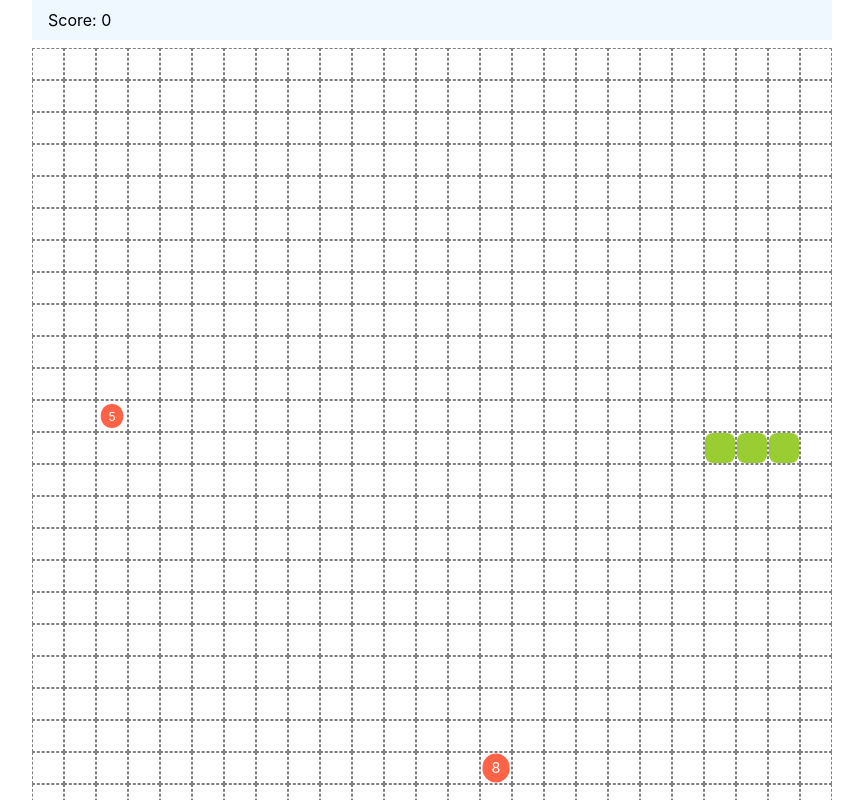
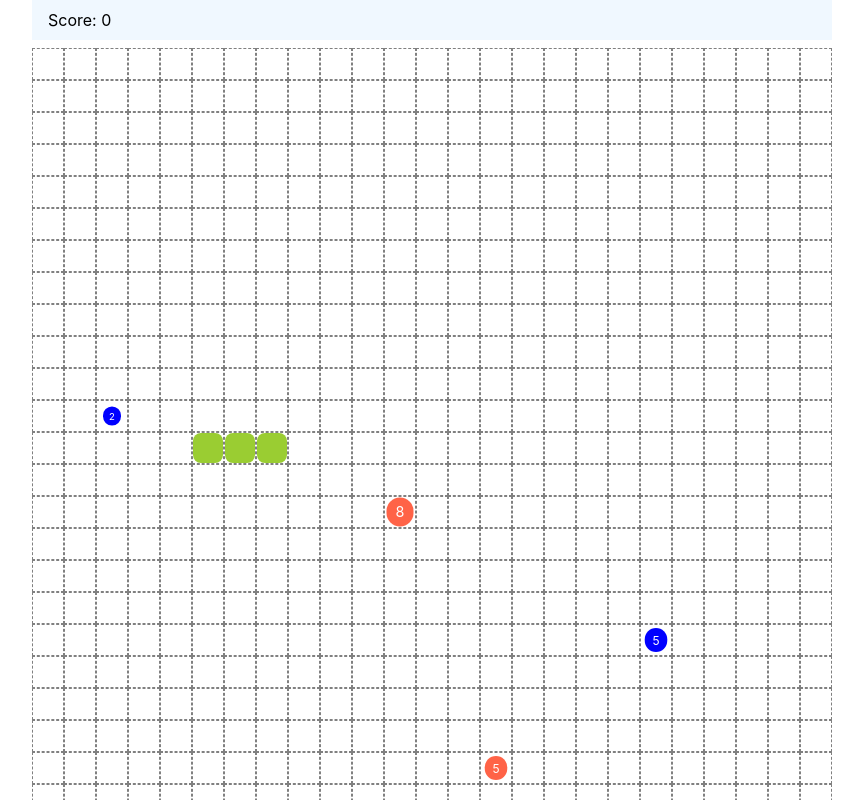
Before and after one commit to recruit-org/snake, a Next.js app: page / in a window 1280 px wide. Shown: the whole page, without its empty margins (208-1071 px from the left). Built offline with nearby package versions, Linux system fonts and the light colour scheme.

Commit message:
add poison feature

```diff
--- a/pages/index.js
+++ b/pages/index.js
@@ -12,6 +12,7 @@ const CellType = {
   Snake: "snake",
   Food: "food",
   Empty: "empty",
+  Poison: "poison",
 };
 
 const Direction = {
@@ -34,6 +35,15 @@ const Cell = ({ x, y, type, remaining }) => {
       case CellType.Food:
         return {
           backgroundColor: "tomato",
+          borderRadius: 20,
+          width: 32,
+          height: 32,
+          transform: `scale(${0.5 + remaining / 20})`,
+        };
+
+      case CellType.Poison:
+        return {
+          backgroundColor: "blue",
           borderRadius: 20,
           width: 32,
           height: 32,
@@ -100,6 +110,7 @@ const useSnake = () => {
   const [direction, setDirection] = useState(getInitialDirection());
 
   const [foods, setFoods] = useState([]);
+  const [poisons, setPoisons] = useState([]);
 
   const score = snake.length - 3;
 
@@ -110,6 +121,7 @@ const useSnake = () => {
   const resetGame = useCallback(() => {
     setFoods([]);
     setDirection(getInitialDirection());
+    setPoisons([]);
   }, []);
 
   const removeFoods = useCallback(() => {
@@ -119,11 +131,23 @@ const useSnake = () => {
     );
   }, []);
 
+  const removePoisons = useCallback(() => {
+    setPoisons((currentPoisons) =>
+      currentPoisons.filter(
+        (poison) => Date.now() - poison.createdAt <= 10 * 1000
+      )
+    );
+  }, []);
+
   // ?. is called optional chaining
   // see: https://developer.mozilla.org/en-US/docs/Web/JavaScript/Reference/Operators/Optional_chaining
   const isFood = useCallback(
-    ({ x, y }) => foods.some((food) => food.x === x && food.y === y),
+    ({ x, y }) => foods.find((food) => food.x === x && food.y === y),
     [foods]
+  );
+  const isPoison = useCallback(
+    ({ x, y }) => poisons.find((poison) => poison.x === x && poison.y === y),
+    [poisons]
   );
 
   const isSnake = useCallback(
@@ -132,13 +156,25 @@ const useSnake = () => {
     [snake]
   );
 
+  const isAllowedCell = useCallback(
+    (newCell) => isSnake(newCell) || isFood(newCell || isPoison(newCell)),
+    [isFood, isPoison, isSnake]
+  );
   const addFood = useCallback(() => {
     let newFood = getRandomCell();
-    while (isSnake(newFood) || isFood(newFood)) {
+    while (isAllowedCell(newFood)) {
       newFood = getRandomCell();
     }
     setFoods((currentFoods) => [...currentFoods, newFood]);
-  }, [isFood, isSnake]);
+  }, [isAllowedCell]);
+
+  const addPoison = useCallback(() => {
+    let newPoison = getRandomCell();
+    while (isAllowedCell(newPoison)) {
+      newPoison = getRandomCell();
+    }
+    setPoisons((currentPoisons) => [...currentPoisons, newPoison]);
+  }, [isAllowedCell]);
 
   // move the snake
   const runSingleStep = useCallback(() => {
@@ -156,8 +192,8 @@ const useSnake = () => {
       // https://developer.mozilla.org/en-US/docs/Web/JavaScript/Reference/Operators/Spread_syntax
       const newSnake = [newHead, ...snake];
 
-      // reset the game if the snake hit itself
-      if (isSnake(newHead)) {
+      // reset the game if the snake hit itself or poison
+      if (isSnake(newHead) || isPoison(newHead)) {
         resetGame();
         return getDefaultSnake();
       }
@@ -176,11 +212,13 @@ const useSnake = () => {
 
       return newSnake;
     });
-  }, [direction, isFood, isSnake, resetGame]);
+  }, [direction.x, direction.y, isFood, isPoison, isSnake, resetGame]);
 
-  useInterval(runSingleStep, 200);
+  useInterval(runSingleStep, 1);
   useInterval(addFood, 3000);
   useInterval(removeFoods, 100);
+  useInterval(addPoison, 3000);
+  useInterval(removePoisons, 100);
 
   useEffect(() => {
     const handleDirection = (direction, oppositeDirection) => {
@@ -231,6 +269,16 @@ const useSnake = () => {
           );
       } else if (isSnake({ x, y })) {
         type = CellType.Snake;
+      } else if (isPoison({ x, y })) {
+        type = CellType.Poison;
+        remaining =
+          10 -
+          Math.round(
+            (Date.now() -
+              poisons.find((poison) => poison.x === x && poison.y === y)
+                .createdAt) /
+              1000
+          );
       }
       cells.push(
         <Cell key={`${x}-${y}`} x={x} y={y} type={type} remaining={remaining} />
```
